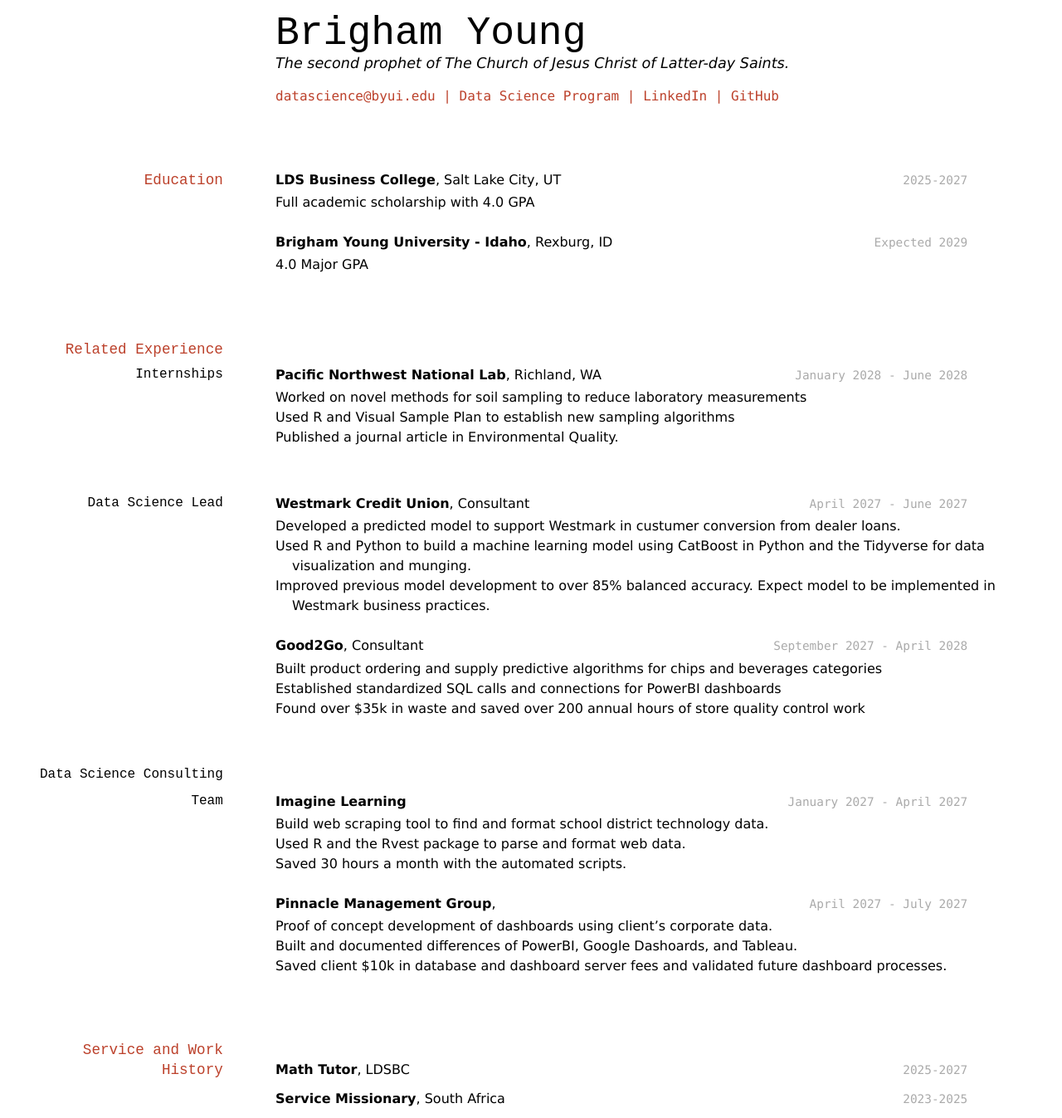
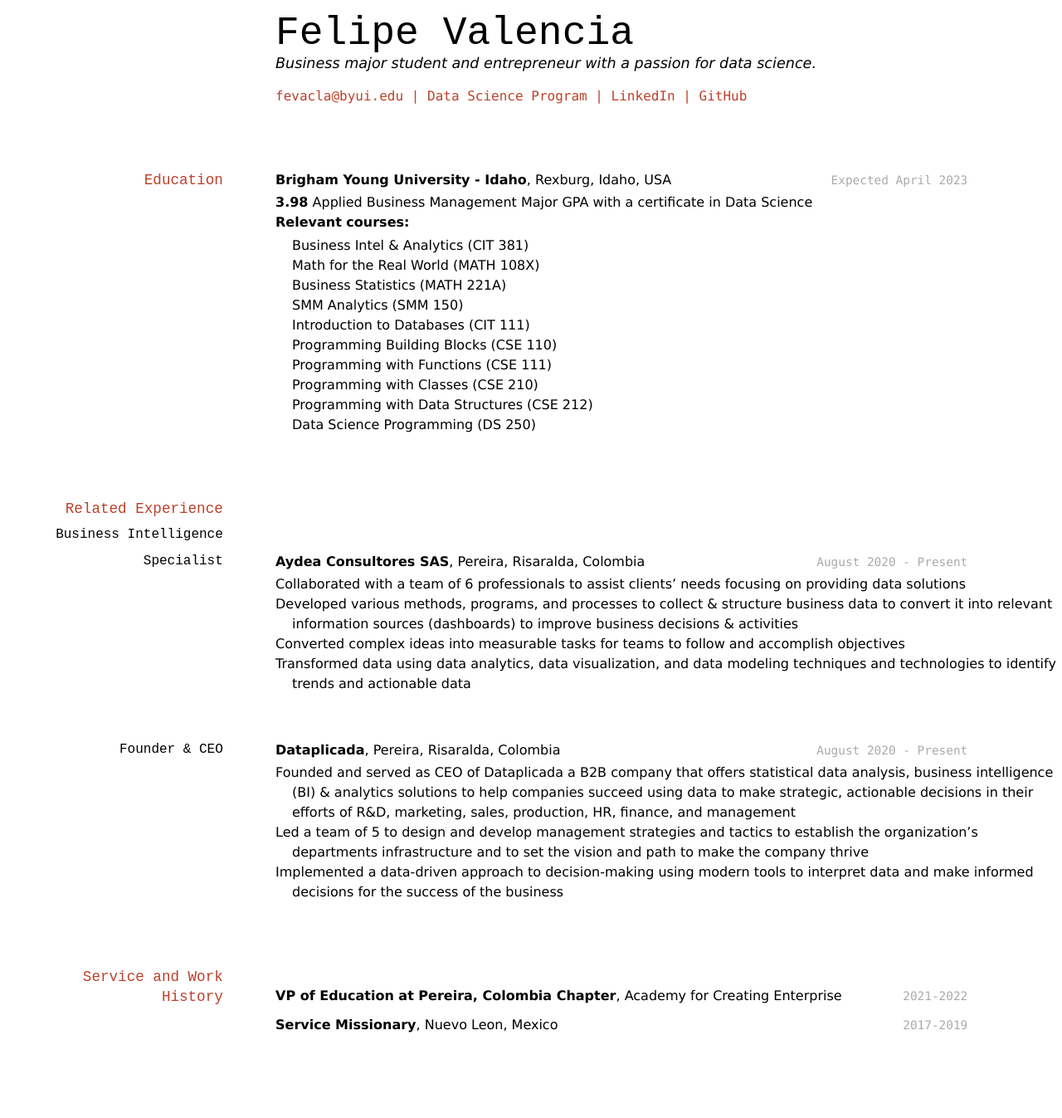
Before and after one commit to felipevalenciaclavijo/fvalencia_resume, a Jekyll site: the page built from docs/index.md, in a window 1280 px wide. Shown: the whole page at 83% size. Built offline with Jekyll 4.4.1, drawn with Linux system fonts in a browser that asks for light colours; after the commit the page ends 1258 px from its top, so only the background shows below that.

Commit message:
Add info to my resume

```diff
--- a/docs/index.md
+++ b/docs/index.md
@@ -1,84 +1,68 @@
 ---
 layout: cv
-title: Brigham Young's Resume
+title: Felipe Valencia's Resume
 ---
-# Brigham Young
-The second prophet of The Church of Jesus Christ of Latter-day Saints.
+# Felipe Valencia
+Business major student and entrepreneur with a passion for data science.
 
 <div id="webaddress">
-<a href="datascience@byui.edu">datascience@byui.edu</a>
-| <a href="https://byuidatascience.github.io/development.html">Data Science Program</a>
-| <a href="https://www.linkedin.com/groups/13537407/">LinkedIn</a>
-| <a href="https://github.com/byuids-resumes">GitHub</a>
+<a href="fevacla@byui.edu">fevacla@byui.edu</a>
+| <a href="https://byuidatascience.github.io/">Data Science Program</a>
+| <a href="https://www.linkedin.com/in/felipevalenciaclavijo/">LinkedIn</a>
+| <a href="https://github.com/felipevalenciaclavijo">GitHub</a>
 </div>
 
 <!-- https://www.monique.tech/the-art-of-markdown -->
 
 ## Education
 
-`2025-2027`
-__LDS Business College__, Salt Lake City, UT
+`Expected April 2023`
+__Brigham Young University - Idaho__, Rexburg, Idaho, USA
 
-- Full academic scholarship with 4.0 GPA
-
-`Expected 2029`
-__Brigham Young University - Idaho__, Rexburg, ID
-
-- 4.0 Major GPA
+- __3.98__ Applied Business Management Major GPA with a certificate in Data Science
+- __Relevant courses:__
+    - Business Intel & Analytics (CIT 381)
+    - Math for the Real World (MATH 108X)
+    - Business Statistics (MATH 221A)
+    - SMM Analytics (SMM 150)
+    - Introduction to Databases (CIT 111)
+    - Programming Building Blocks (CSE 110)
+    - Programming with Functions (CSE 111)
+    - Programming with Classes (CSE 210)
+    - Programming with Data Structures (CSE 212)
+    - Data Science Programming (DS 250)
 
 
 ## Related Experience
 
-### Internships
+### Business Intelligence Specialist
 
-`January 2028 - June 2028`
-__Pacific Northwest National Lab__, Richland, WA
+`August 2020 - Present`
+__Aydea Consultores SAS__, Pereira, Risaralda, Colombia
 
-- Worked on novel methods for soil sampling to reduce laboratory measurements
-- Used R and Visual Sample Plan to establish new sampling algorithms
-- Published a journal article in Environmental Quality.
+- Collaborated with a team of 6 professionals to assist clients' needs focusing on providing data solutions
+- Developed various methods, programs, and processes to collect & structure business data to convert it into relevant information sources (dashboards) to improve business decisions & activities
+- Converted complex ideas into measurable tasks for teams to follow and accomplish objectives
+- Transformed data using data analytics, data visualization, and data modeling techniques and technologies to identify trends and actionable data
 
-### Data Science Lead
+### Founder & CEO
 
-`April 2027 - June 2027`
-__Westmark Credit Union__, Consultant
+`August 2020 - Present`
+__Dataplicada__, Pereira, Risaralda, Colombia
 
-- Developed a predicted model to support Westmark in custumer conversion from dealer loans.
-- Used R and Python to build a machine learning model using CatBoost in Python and the Tidyverse for data visualization and munging.
-- Improved previous model development to over 85% balanced accuracy. Expect model to be implemented in Westmark business practices.
-
-`September 2027 - April 2028`
-__Good2Go__, Consultant
-
-- Built product ordering and supply predictive algorithms for chips and beverages categories
-- Established standardized SQL calls and connections for PowerBI dashboards
-- Found over $35k in waste and saved over 200 annual hours of store quality control work
-
-### Data Science Consulting Team
-
-`January 2027 - April 2027`
-__Imagine Learning__
-
-- Build web scraping tool to find and format school district technology data.
-- Used R and the Rvest package to parse and format web data.
-- Saved 30 hours a month with the automated scripts.
-
-`April 2027 - July 2027`
-__Pinnacle Management Group__,
-
-- Proof of concept development of dashboards using client's corporate data.
-- Built and documented differences of PowerBI, Google Dashoards, and Tableau.
-- Saved client $10k in database and dashboard server fees and validated future dashboard processes.
+- Founded and served as CEO of Dataplicada a B2B company that offers statistical data analysis, business intelligence (BI) & analytics solutions to help companies succeed using data to make strategic, actionable decisions in their efforts of R&D, marketing, sales, production, HR, finance, and management
+- Led a team of 5 to design and develop management strategies and tactics to establish the organization’s departments infrastructure and to set the vision and path to make the company thrive
+- Implemented a data-driven approach to decision-making using modern tools to interpret data and make informed decisions for the success of the business
 
 
 ## Service and Work History
 
-`2025-2027`
-__Math Tutor__, LDSBC
+`2021-2022`
+__VP of Education at Pereira, Colombia Chapter__, Academy for Creating Enterprise
 
 
-`2023-2025`
-__Service Missionary__, South Africa
+`2017-2019`
+__Service Missionary__, Nuevo Leon, Mexico
 
 
 
```
